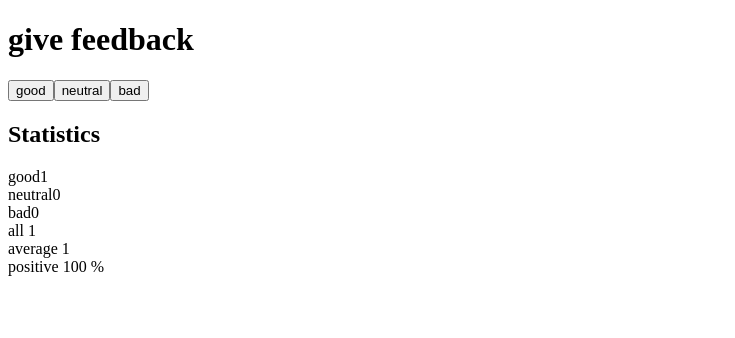
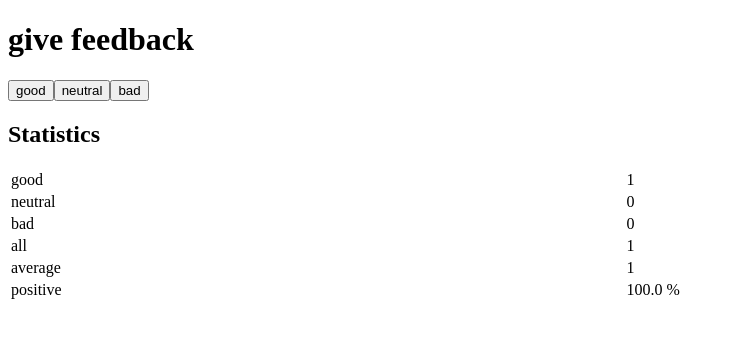
Before and after one commit to noiqum/fullstackopen, a React (Vite) app in the folder part 1/part1/: page / in a window 1280 px wide. Both pictures are taken after a click on the button "good". Shown: the top 338 px of the page, without its empty margins (0-735 px from the left). Built offline with nearby package versions, Linux system fonts and the light colour scheme.

Commit message:
exercise 1.11

```diff
--- a/part 1/part1/src/components/Statistics/Statistics.jsx
+++ b/part 1/part1/src/components/Statistics/Statistics.jsx
@@ -1,5 +1,4 @@
 import PropTypes from "prop-types";
-import StatisticLine from "../StatisticLine/StatisticLine";
 
 const Statistics = (props) => {
   const { good, neutral, bad } = props;
@@ -21,21 +20,34 @@ const Statistics = (props) => {
     <div style={{ display: "flex", flexDirection: "column" }}>
       <h2>Statistics</h2>
       {good > 0 || neutral > 0 || bad > 0 ? (
-        <>
-          {" "}
-          <StatisticLine text="good" value={`${good}`}></StatisticLine>
-          <StatisticLine text="neutral" value={`${neutral}`}></StatisticLine>
-          <StatisticLine text="bad" value={`${bad}`}></StatisticLine>
-          <StatisticLine text="all" value={` ${getTotal()}`}></StatisticLine>
-          <StatisticLine
-            text="average"
-            value={` ${getAverage()}`}
-          ></StatisticLine>
-          <StatisticLine
-            text="positive"
-            value={` ${getPossitiveRatio()} %`}
-          ></StatisticLine>
-        </>
+        <table>
+          <tbody>
+            <tr>
+              <td>good</td>
+              <td>{good}</td>
+            </tr>
+            <tr>
+              <td>neutral</td>
+              <td>{neutral}</td>
+            </tr>
+            <tr>
+              <td>bad</td>
+              <td>{bad}</td>
+            </tr>
+            <tr>
+              <td>all</td>
+              <td>{getTotal()}</td>
+            </tr>
+            <tr>
+              <td>average</td>
+              <td>{getAverage()}</td>
+            </tr>
+            <tr>
+              <td>positive</td>
+              <td>{`${getPossitiveRatio().toFixed(1)} %`}</td>
+            </tr>
+          </tbody>
+        </table>
       ) : (
         <p>No feedback given</p>
       )}
```
